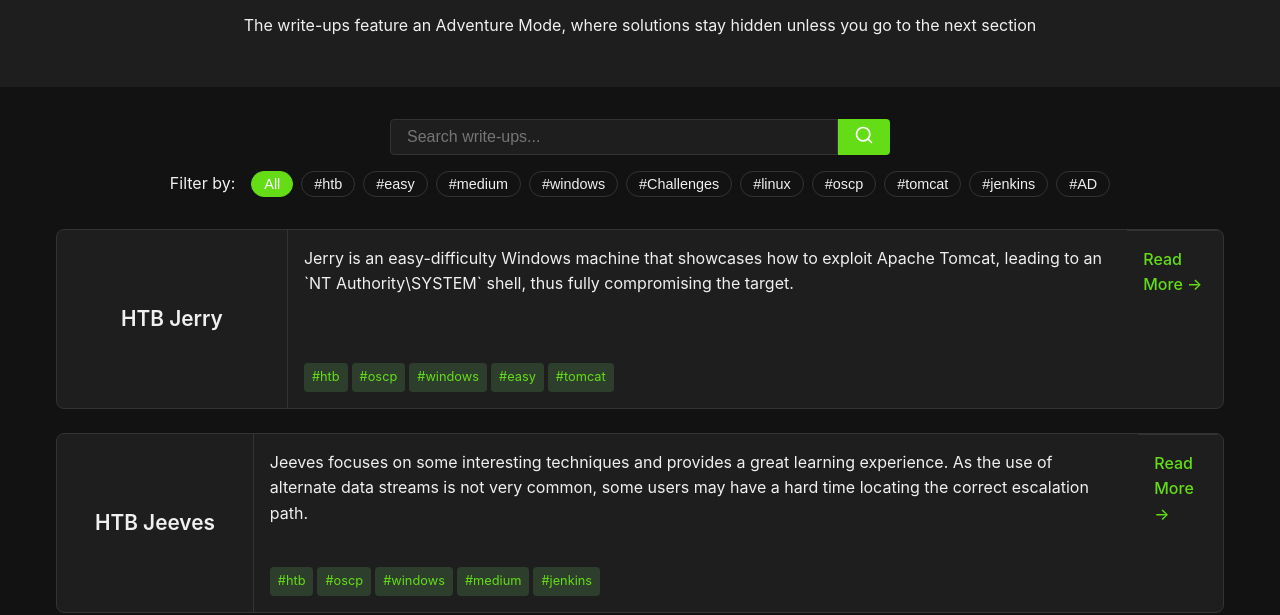
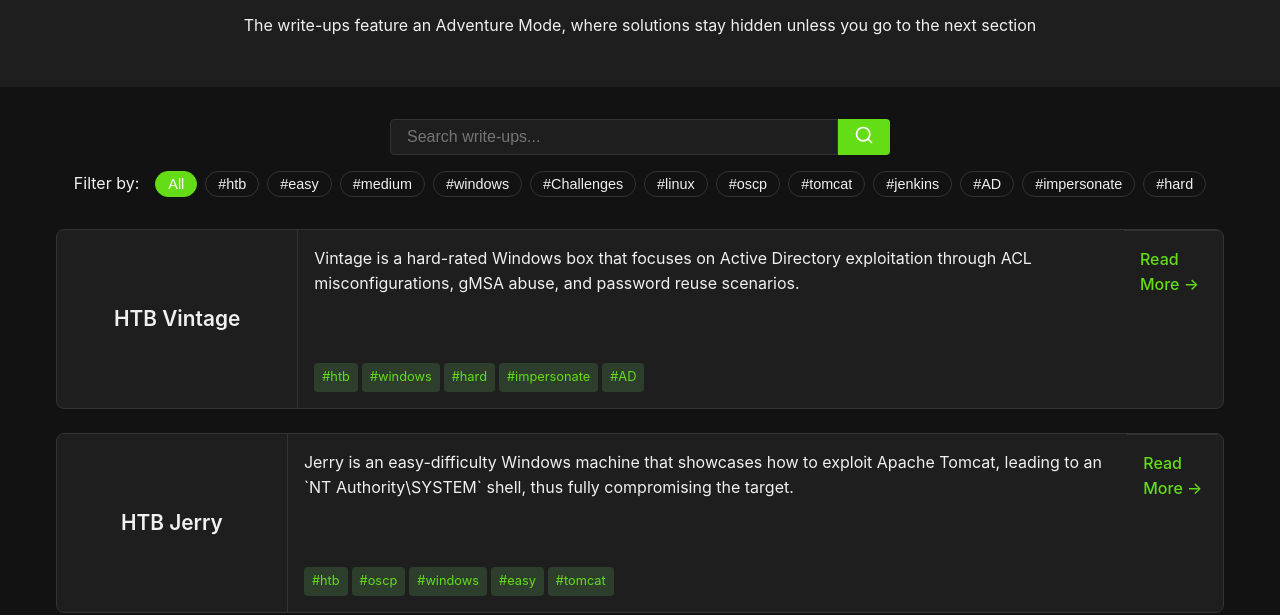
Before and after one commit to bb4go/bb4go.github.io, a plain HTML site: page writeups.html in a window 1280 px wide. Shown: the part 191-806 px from the top of the page. Drawn offline with Linux system fonts and the light colour scheme.

Commit message:
Add vitage to write ups index

```diff
--- a/writeups.html
+++ b/writeups.html
@@ -73,6 +73,8 @@
                         <button class="tag-filter" data-tag="tomcat">#tomcat</button>
                         <button class="tag-filter" data-tag="jenkins">#jenkins</button>
                         <button class="tag-filter" data-tag="AD">#AD</button>
+                        <button class="tag-filter" data-tag="impersonate">#impersonate</button>
+                        <button class="tag-filter" data-tag="hard">#hard</button>
 
                     </div>
                 </div>
@@ -82,6 +84,27 @@
         <section class="writeups-grid">
             <div class="container">
                 <div class="grid-layout" id="writeups-container">
+                    <div class="card" data-tags="windows hard htb impersonate AD">
+                        <div class="card-header">
+                            <h3>HTB Vintage</h3>
+                        </div>
+                        <div class="card-body">
+                            <p>Vintage is a hard-rated Windows box that focuses on Active Directory exploitation through ACL misconfigurations, gMSA abuse, and password reuse scenarios. </p>
+                            <div class="tags">
+                                <span class="tag">#htb</span>
+                                <span class="tag">#windows</span>
+                                <span class="tag">#hard</span>
+                                <span class="tag">#impersonate</span>
+                                <span class="tag">#AD</span>
+
+                            </div>
+                        </div>
+                        <div class="card-footer">
+                            <a href="writeups/vintage.html" class="read-more">Read More →</a>
+                        </div>
+                    </div>
+
+
                     <div class="card" data-tags="windows easy oscp htb tomcat">
                         <div class="card-header">
                             <h3>HTB Jerry</h3>
```
